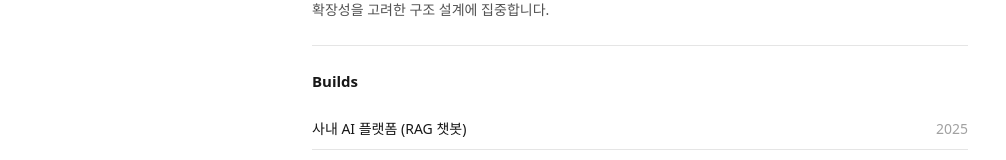
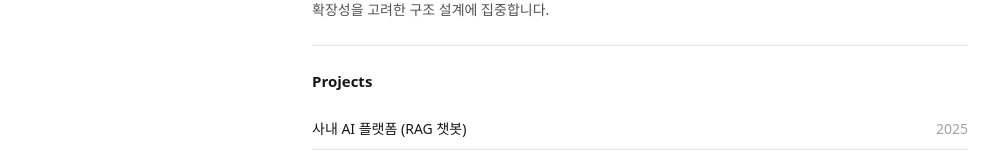
Before and after one commit to hansongmu/hansongmu.github.io, a Next.js app: page / in a window 1280 px wide. Shown: the part 395-555 px from the top of the page, without its empty margins (0-1006 px from the left). Built offline with nearby package versions, Linux system fonts and the light colour scheme; a web font is replaced by a local one.

Commit message:
feat: rename Builds to Projects (section title and route)

```diff
--- a/src/components/BuildList.tsx
+++ b/src/components/BuildList.tsx
@@ -6,7 +6,7 @@ export function BuildList({ builds }: { builds: Build[] }) {
   return (
     <FadeIn delay={0.1}>
       <section className="pt-3">
-        <h2 className="text-[15px] font-semibold text-neutral-900">Builds</h2>
+        <h2 className="text-[15px] font-semibold text-neutral-900">Projects</h2>
         <div className="mt-4 divide-y divide-neutral-200">
           {builds.map((b) => (
             <div key={b.slug} className="py-1">
--- a/src/components/BuildListItem.tsx
+++ b/src/components/BuildListItem.tsx
@@ -4,7 +4,7 @@ import type { Build } from '@/content/types';
 export function BuildListItem({ build }: { build: Build }) {
   return (
     <Link
-      href={`/builds/${build.slug}`}
+      href={`/projects/${build.slug}`}
       className="group flex h-8 items-center justify-between"
     >
       <span className="flex items-center gap-1">
```
